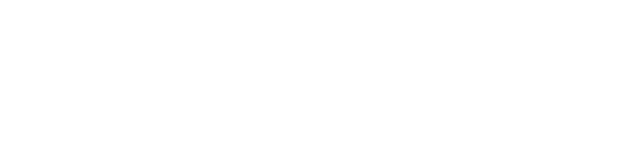
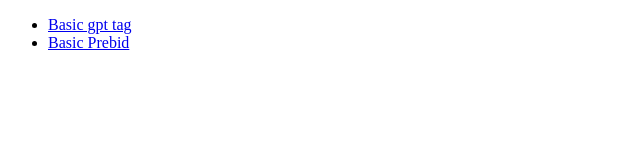
Before and after one commit to saxsir/adtag-example, a website: page index.html in a window 1280 px wide. Shown: the whole page, without its empty margins (0-640 px from the left). Drawn offline with Linux system fonts and the light colour scheme.

Commit message:
Add link

```diff
--- a/index.html
+++ b/index.html
@@ -4,5 +4,14 @@
     <meta charset="utf-8" />
     <title></title>
   </head>
-  <body></body>
+  <body>
+    <ul>
+      <li>
+        <a href="./example/simple-gpt.html">Basic gpt tag</a>
+      </li>
+      <li>
+        <a href="./example/basic-prebid.html">Basic Prebid</a>
+      </li>
+    </ul>
+  </body>
 </html>
```
